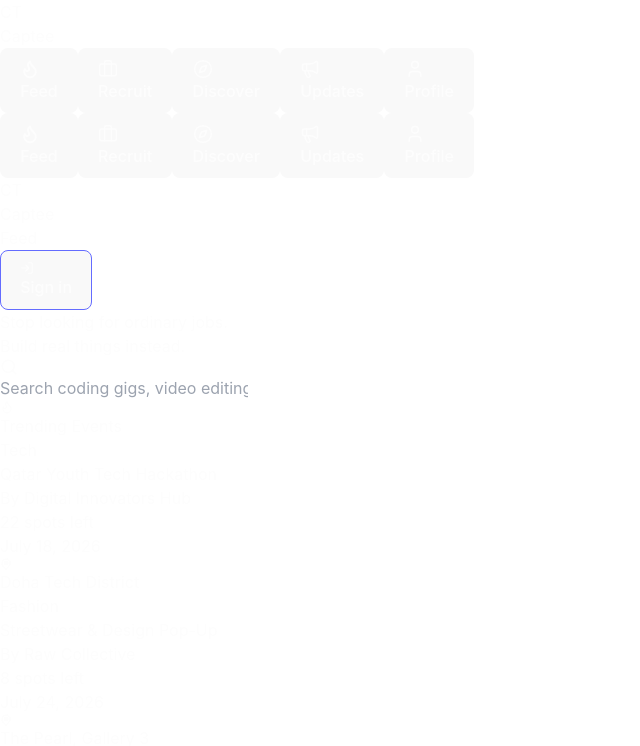
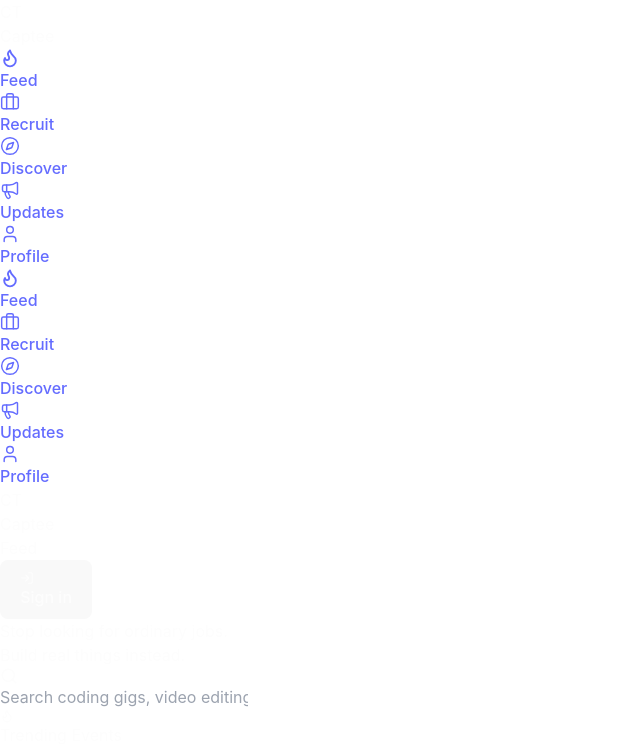
Before and after one commit to Ahmed04045/callee, a React (Vite) app: page / in a window 1280 px wide. Shown: the top 746 px of the page, without its empty margins (0-640 px from the left). Built offline with nearby package versions, Linux system fonts and the light colour scheme.

Commit message:
some strange alien stuff

```diff
--- a/package.json
+++ b/package.json
@@ -11,7 +11,8 @@
   },
   "dependencies": {
     "react": "^18.3.1",
-    "react-dom": "^18.3.1"
+    "react-dom": "^18.3.1",
+    "react-router-dom": "^7.18.1"
   },
   "devDependencies": {
     "@eslint/js": "^9.13.0",
--- a/src/App.jsx
+++ b/src/App.jsx
@@ -1,6 +1,7 @@
 // src/App.jsx
 
 import React, { useState } from 'react';
+import { BrowserRouter as Router, Routes, Route, useLocation, useNavigate } from 'react-router-dom';
 import { LogIn } from 'lucide-react';
 
 import themeConfig from './theme/themeConfig';
@@ -35,36 +36,36 @@ function BrandMark({ size = 'sm' }) {
 }
 
 function AppShell() {
-  const [activeTab, setActiveTab] = useState('main');
   const [isAuthModalOpen, setAuthModalOpen] = useState(false);
   const { colors, layout, font } = themeConfig;
   const { status } = useAuth();
 
-  const handleTabChange = (tabId) => {
-    logUserAction('NAVIGATE_TAB', { from: activeTab, to: tabId });
-    setActiveTab(tabId);
-  };
+  const location = useLocation();
+  const navigate = useNavigate();
 
   const openAuthModal = () => setAuthModalOpen(true);
   const closeAuthModal = () => setAuthModalOpen(false);
 
-  const activeLabel = NAV_ITEMS.find((item) => item.id === activeTab)?.label ?? '';
+  // Derive which item is active based on the actual browser URL path
+  const currentItem = NAV_ITEMS.find((item) => item.path === location.pathname) || NAV_ITEMS[0];
+  const activeLabel = currentItem.label;
+
+  const handleTabChange = (tabId) => {
+    const targetItem = NAV_ITEMS.find((item) => item.id === tabId);
+    if (targetItem) {
+      logUserAction('NAVIGATE_TAB', { from: currentItem.id, to: tabId });
+      navigate(targetItem.path);
+    }
+  };
 
   return (
     <div className={`min-h-screen ${colors.bgPage} ${colors.textPrimary} ${font.base} ${colors.selection}`}>
-      <SidebarNav
-        activeTab={activeTab}
-        onNavigate={handleTabChange}
-        brandMark={<BrandMark />}
-      />
+      <SidebarNav brandMark={<BrandMark />} />
 
-      {/* Content column — offset by the fixed sidebar on desktop, padded
-          above the fixed bottom bar on mobile. */}
       <div className={`flex flex-col min-h-screen ${layout.sidebarOffset} ${layout.mobileNavOffset}`}>
         <header
           className={`sticky top-0 z-30 flex items-center justify-between border-b ${colors.border} ${colors.bgHeader} backdrop-blur ${layout.topBarHeight} px-6`}
         >
-          {/* Brand shows here on mobile only (sidebar carries it on desktop) */}
           <div className="md:hidden">
             <BrandMark />
           </div>
@@ -86,15 +87,13 @@ function AppShell() {
         </header>
 
         <main className={`flex-1 w-full ${layout.contentMaxWidth} mx-auto px-6 py-8`}>
-          {activeTab === 'main' && (
-            <MainFeedView events={featuredEvents} gigs={allRecruitment} onNavigate={handleTabChange} />
-          )}
-          {activeTab === 'recruit' && <RecruitView gigs={allRecruitment} />}
-          {activeTab === 'discover' && <DiscoverView events={featuredEvents} />}
-          {activeTab === 'announcements' && (
-            <AnnouncementsView systemUpdates={systemUpdates} localNews={localNews} />
-          )}
-          {activeTab === 'profile' && <ProfileView onOpenAuthModal={openAuthModal} />}
+          <Routes>
+            <Route path="/" element={<MainFeedView events={featuredEvents} gigs={allRecruitment} onNavigate={handleTabChange} />} />
+            <Route path="/recruit" element={<RecruitView gigs={allRecruitment} />} />
+            <Route path="/discover" element={<DiscoverView events={featuredEvents} />} />
+            <Route path="/updates" element={<AnnouncementsView systemUpdates={systemUpdates} localNews={localNews} />} />
+            <Route path="/profile" element={<ProfileView onOpenAuthModal={openAuthModal} />} />
+          </Routes>
         </main>
       </div>
 
@@ -106,7 +105,9 @@ function AppShell() {
 export default function App() {
   return (
     <AuthProvider>
-      <AppShell />
+      <Router>
+        <AppShell />
+      </Router>
     </AuthProvider>
   );
 }
--- a/src/components/SidebarNav.jsx
+++ b/src/components/SidebarNav.jsx
@@ -1,21 +1,10 @@
 // src/components/SidebarNav.jsx
-//
-// One config, two renders. NAV_ITEMS drives both the desktop left rail and
-// the mobile bottom bar (pure CSS breakpoints via `hidden md:flex` /
-// `flex md:hidden` — no resize listeners, no layout flash). Add, remove, or
-// reorder tabs by editing NAV_ITEMS only; nothing else in this file needs
-// to change.
 
 import React from 'react';
+import { Link, useLocation } from 'react-router-dom';
 import { Flame, Briefcase, Compass, Megaphone, User } from 'lucide-react';
 import themeConfig from '../theme/themeConfig';
 
-// --- Plug-and-play nav config -----------------------------------------
-// iconType 'svg'   -> iconSource is a Lucide-react component, e.g. Flame
-// iconType 'image' -> iconSource is a string path to a static asset, e.g.
-//                     '/assets/icons/custom-logo.png'. Swap any entry's
-//                     iconType/iconSource to drop in custom artwork later
-//                     without touching the render logic below.
 export const NAV_ITEMS = [
   { id: 'main', label: 'Feed', path: '/', iconType: 'svg', iconSource: Flame },
   { id: 'recruit', label: 'Recruit', path: '/recruit', iconType: 'svg', iconSource: Briefcase },
@@ -23,7 +12,6 @@ export const NAV_ITEMS = [
   { id: 'announcements', label: 'Updates', path: '/updates', iconType: 'svg', iconSource: Megaphone },
   { id: 'profile', label: 'Profile', path: '/profile', iconType: 'svg', iconSource: User },
 ];
-// ------------------------------------------------------------------------
 
 function NavIcon({ item, active, size = 20 }) {
   const { nav } = themeConfig;
@@ -45,13 +33,13 @@ function NavIcon({ item, active, size = 20 }) {
   return <Icon size={size} strokeWidth={active ? 2.25 : 1.75} className={`transition-colors ${stateClass}`} />;
 }
 
-function NavButton({ item, isActive, onSelect, orientation }) {
+function NavLinkItem({ item, isActive, orientation }) {
   const { nav, radius } = themeConfig;
   const isVertical = orientation === 'vertical';
 
   return (
-    <button
-      onClick={() => onSelect(item.id)}
+    <Link
+      to={item.path}
       aria-current={isActive ? 'page' : undefined}
       title={item.label}
       className={`group relative flex items-center transition-colors ${nav.itemRadius}
@@ -80,12 +68,13 @@ function NavButton({ item, isActive, onSelect, orientation }) {
       >
         {item.label}
       </span>
-    </button>
+    </Link>
   );
 }
 
-export default function SidebarNav({ activeTab, onNavigate, brandMark }) {
+export default function SidebarNav({ brandMark }) {
   const { colors, layout } = themeConfig;
+  const location = useLocation();
 
   return (
     <>
@@ -101,11 +90,10 @@ export default function SidebarNav({ activeTab, onNavigate, brandMark }) {
 
         <nav className="flex-1 flex flex-col gap-1 px-2 py-4">
           {NAV_ITEMS.map((item) => (
-            <NavButton
+            <NavLinkItem
               key={item.id}
               item={item}
-              isActive={activeTab === item.id}
-              onSelect={onNavigate}
+              isActive={location.pathname === item.path}
               orientation="vertical"
             />
           ))}
@@ -117,11 +105,10 @@ export default function SidebarNav({ activeTab, onNavigate, brandMark }) {
         className={`flex md:hidden fixed bottom-0 left-0 right-0 ${layout.mobileNavHeight} ${colors.bgPanel} border-t ${colors.border} z-40 pb-[env(safe-area-inset-bottom)]`}
       >
         {NAV_ITEMS.map((item) => (
-          <NavButton
+          <NavLinkItem
             key={item.id}
             item={item}
-            isActive={activeTab === item.id}
-            onSelect={onNavigate}
+            isActive={location.pathname === item.path}
             orientation="horizontal"
           />
         ))}
```
Also changed, not shown: 1 other file (tests, documents, lock files or other folders).
